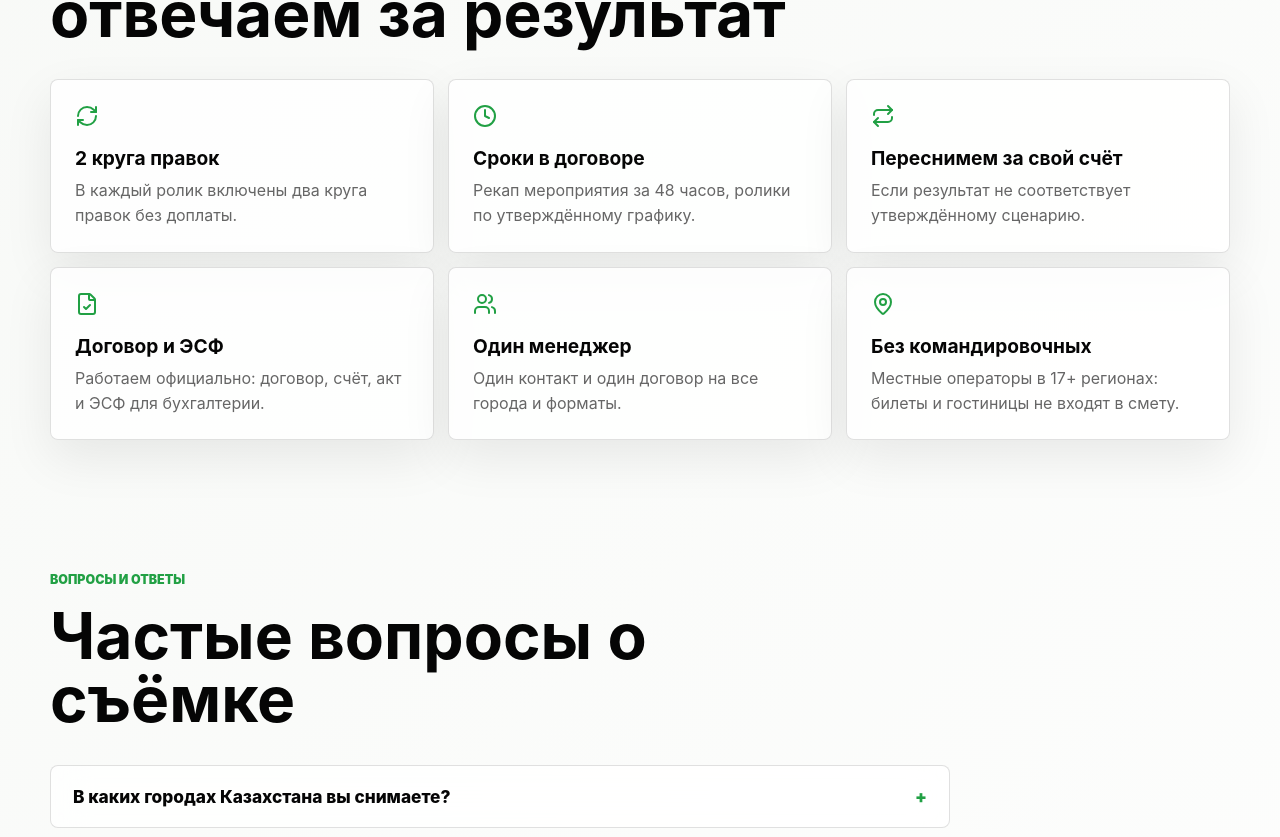
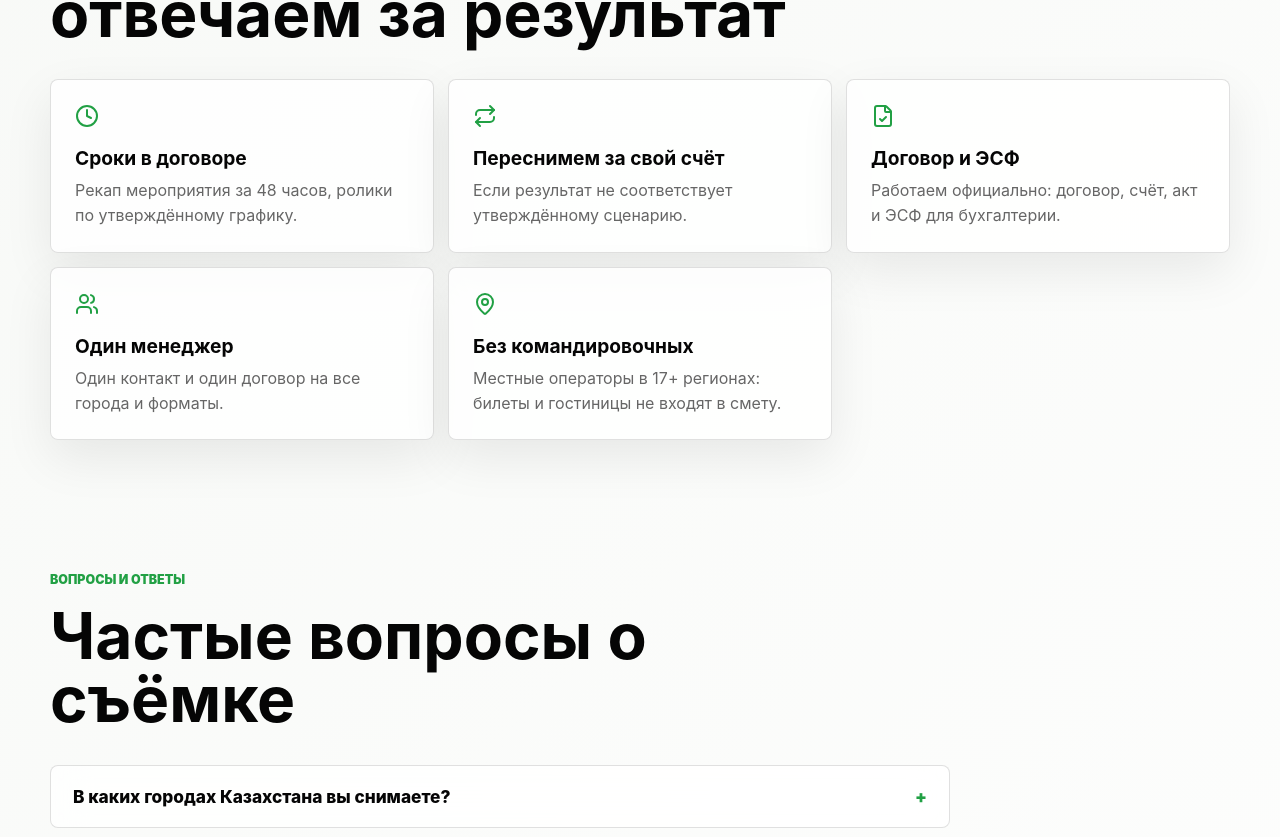
Before and after one commit to IWannaPoopp/japyraq-media-agency-site, a React (Vite) app: page / in a window 1280 px wide. Shown: the part 6439-7276 px from the top of the page. Built offline with nearby package versions, Linux system fonts and the light colour scheme.

Commit message:
Убрать «2 круга правок» из гарантий, FAQ и llms.txt
Co-Authored-By: Claude Opus 5.5 <noreply@anthropic.com>

```diff
--- a/src/main.jsx
+++ b/src/main.jsx
@@ -18,7 +18,6 @@ import {
   MessageCircle,
   MousePointer2,
   Play,
-  RefreshCw,
   Repeat,
   Sparkles,
   Sun,
@@ -202,7 +201,7 @@ const faq = [
   },
   {
     q: "Что если результат не понравится?",
-    a: "В каждый ролик включены два круга правок без доплаты. Если результат не соответствует утверждённому сценарию, переснимем за свой счёт."
+    a: "Перед съёмкой утверждаем с вами сценарий и план. Если результат не соответствует утверждённому сценарию, переснимем за свой счёт."
   }
 ];
 
@@ -217,7 +216,6 @@ const faqSchema = {
 };
 
 const guarantees = [
-  { icon: RefreshCw, title: "2 круга правок", text: "В каждый ролик включены два круга правок без доплаты." },
   { icon: Clock, title: "Сроки в договоре", text: "Рекап мероприятия за 48 часов, ролики по утверждённому графику." },
   { icon: Repeat, title: "Переснимем за свой счёт", text: "Если результат не соответствует утверждённому сценарию." },
   { icon: FileCheck, title: "Договор и ЭСФ", text: "Работаем официально: договор, счёт, акт и ЭСФ для бухгалтерии." },
```
Also changed, not shown: public/llms.txt.
